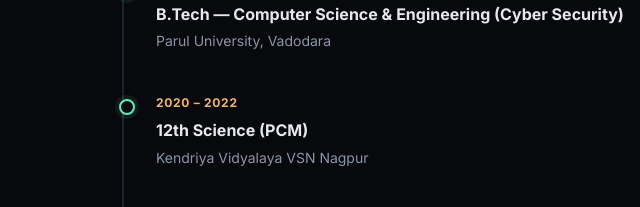
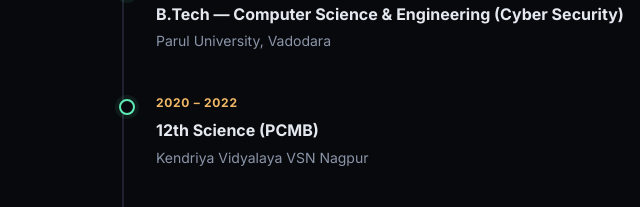
Before and after one commit to JenishBambhroliya/portfolio, a plain HTML site: page index.html in a window 1280 px wide. Shown: the part 4730-4937 px from the top of the page, 0-640 px from the left. Drawn offline with Linux system fonts and the light colour scheme; a web font is replaced by a local one.

Commit message:
Update index.html

```diff
--- a/index.html
+++ b/index.html
@@ -1955,7 +1955,7 @@
           </div>
           <div class="tl-item">
             <div class="tl-year">2020 &ndash; 2022</div>
-            <p class="tl-title">12th Science (PCM)</p>
+            <p class="tl-title">12th Science (PCMB)</p>
             <p class="tl-sub">Kendriya Vidyalaya VSN Nagpur</p>
           </div>
           <div class="tl-item">
```
